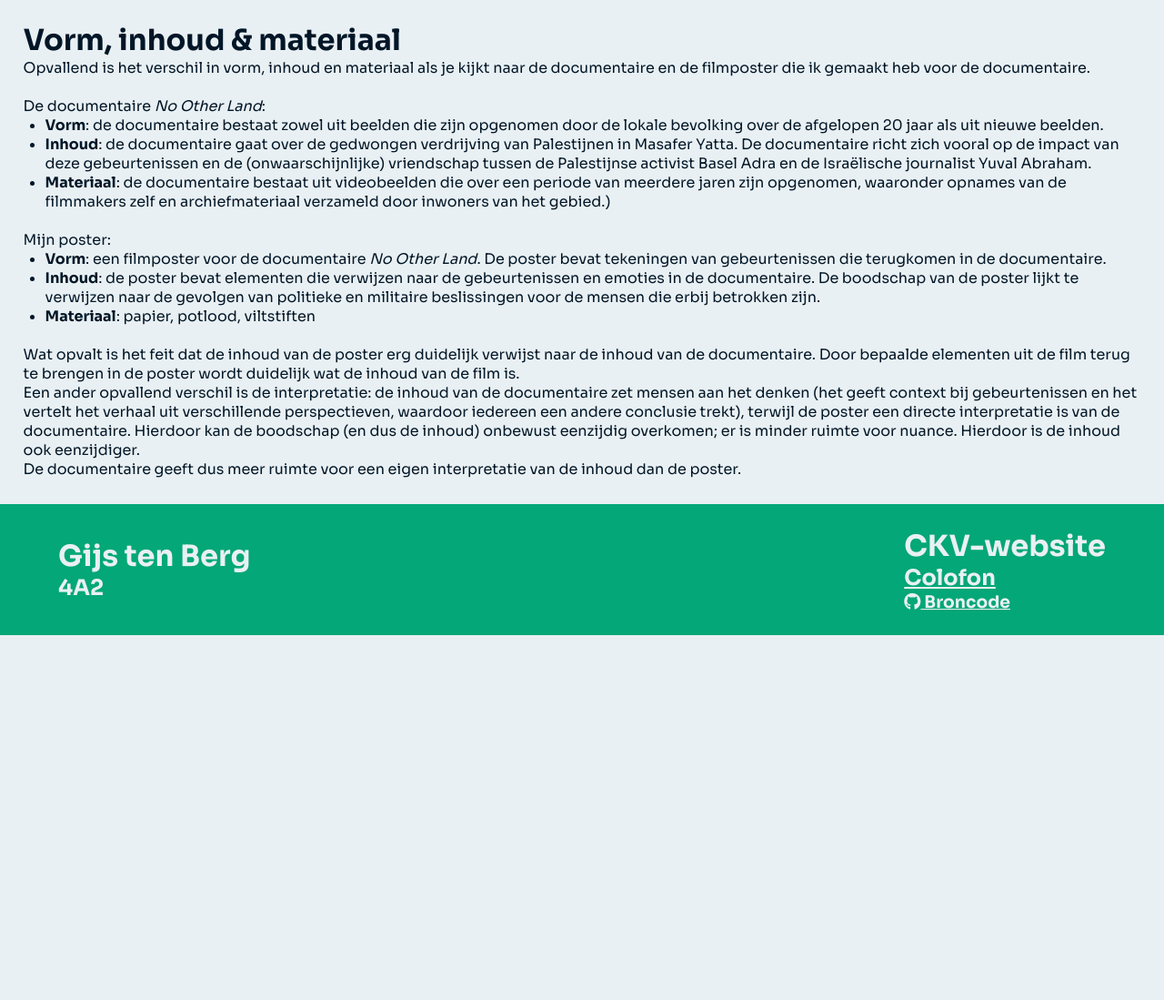
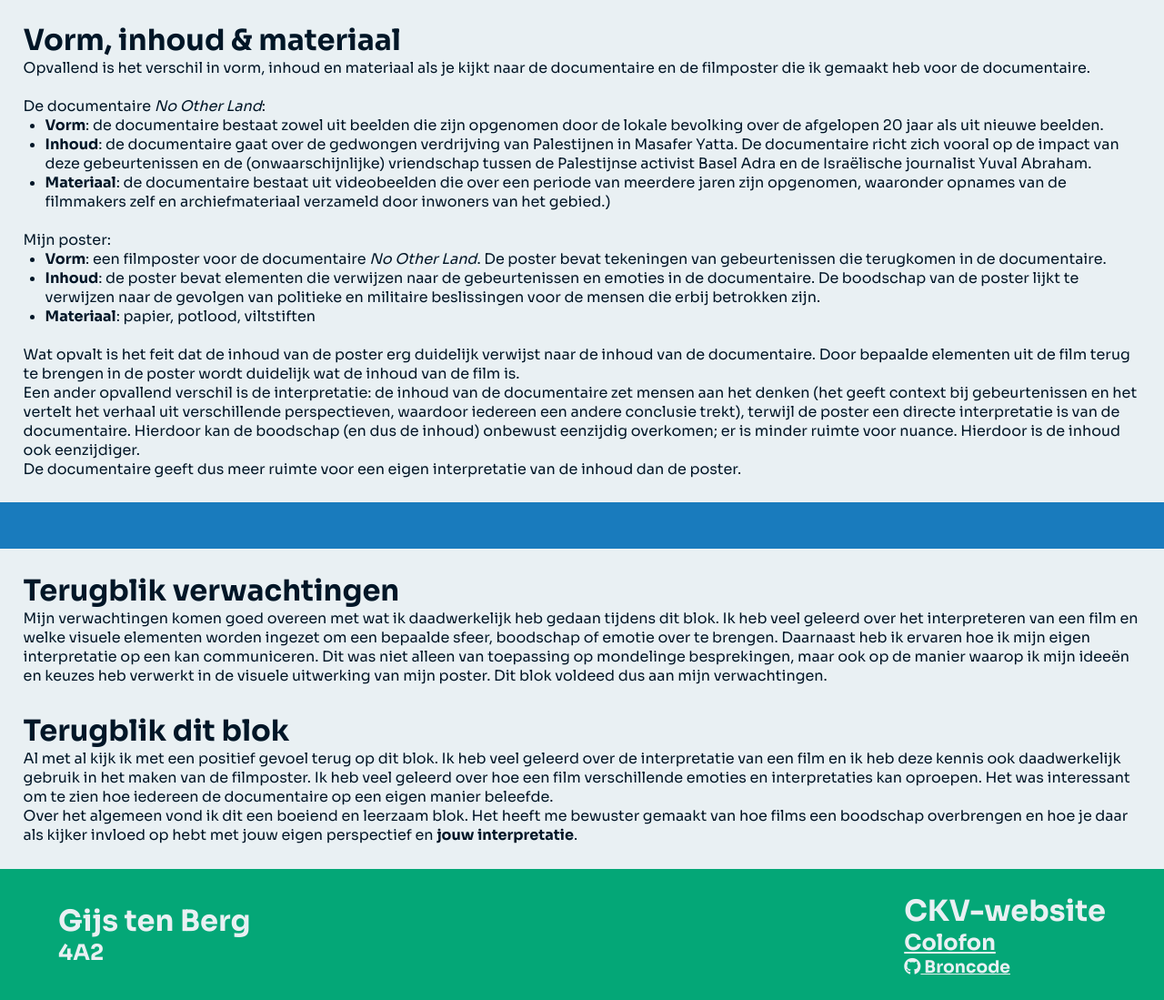
Before and after one commit to Gijs6/ckv, a Flask app: page /gijstenberg4a2/blok-3 in a window 1280 px wide. Shown: the part 4960-6059 px from the top of the page at 91% size. Before the commit the page ends 5658 px from the top, so only its background shows below. Run offline with Flask 3, Linux system fonts and the light colour scheme; some libraries are stand-ins or nearby versions.

Commit message:
Finish page blok 3

```diff
--- a/templates/ckvb3.html
+++ b/templates/ckvb3.html
@@ -200,7 +200,7 @@
 
 
     <div class="paginablok verslagtekst">
-        <div class="verslagtekst-voorwoordje">
+        <div class="verslagtekst-tekststukje">
             <h1>Ontdekt, gemaakt & geleerd</h1>
             <p>
                 Ik heb <b>ontdekt</b> dat het vertalen van een film naar een visueel concept veel meer is dan alleen het bekijken van de film en op basis daarvan een poster maken; het gaat om het overbrengen van een boodschap en gevoel.<br>
@@ -215,7 +215,7 @@
 
 
     <div class="paginablok verslagtekst">
-        <div class="verslagtekst-voorwoordje">
+        <div class="verslagtekst-tekststukje">
             <h1>Vorm, inhoud & materiaal</h1>
             <p>
                 Opvallend is het verschil in vorm, inhoud en materiaal als je kijkt naar de documentaire en de filmposter die ik gemaakt heb voor de documentaire.<br><br>
@@ -237,4 +237,25 @@
             </p>
         </div>
     </div>
+
+
+    <div class="paginablok scheiding blauw"></div>
+
+
+    <div class="paginablok verslagtekst">
+        <div class="verslagtekst-tekststukje">
+            <h1>Terugblik verwachtingen</h1>
+            <p>
+                Mijn verwachtingen komen goed overeen met wat ik daadwerkelijk heb gedaan tijdens dit blok. Ik heb veel geleerd over het interpreteren van een film en welke visuele elementen worden ingezet om een bepaalde sfeer, boodschap of emotie over te brengen. Daarnaast heb ik ervaren hoe ik mijn eigen interpretatie op een kan communiceren. Dit was niet alleen van toepassing op mondelinge besprekingen, maar ook op de manier waarop ik mijn ideeën en keuzes heb verwerkt in de visuele uitwerking van mijn poster. Dit blok voldeed dus aan mijn verwachtingen.
+            </p>
+        </div>
+        <div class="verslagtekst-tekststukje">
+            <h1>Terugblik dit blok</h1>
+            <p>
+                Al met al kijk ik met een positief gevoel terug op dit blok. Ik heb veel geleerd over de interpretatie van een film en ik heb deze kennis ook daadwerkelijk gebruik in het maken van de filmposter. Ik heb veel geleerd over hoe een film verschillende emoties en interpretaties kan oproepen. Het was interessant om te zien hoe iedereen de documentaire op een eigen manier beleefde.<br>
+                Over het algemeen vond ik dit een boeiend en leerzaam blok. Het heeft me bewuster gemaakt van hoe films een boodschap overbrengen en hoe je daar als kijker invloed op hebt met jouw eigen perspectief en <b>jouw interpretatie</b>.
+            </p>
+        </div>
+    </div>
+
 {% endblock %}
```
